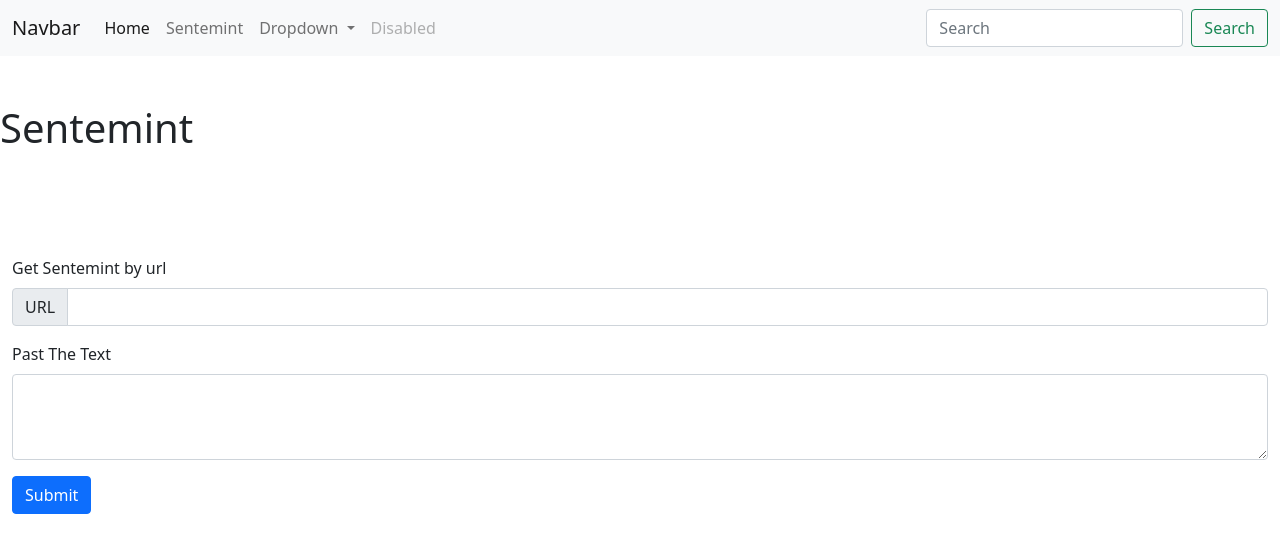
After one commit to meshalalsultan/Django-Stock-Precction-App, a Django app: page /sentemint_index in a window 1280 px wide. The commit adds this page. Shown: the top 553 px of the page. Run offline with Django 3.2, Linux system fonts and the light colour scheme; parts of the project's set-up code (start-up, migrations or seed data) failed here and were passed over.

Commit message:
add sentemint

```diff
--- a/stockPred/templates/base.html
+++ b/stockPred/templates/base.html
@@ -24,7 +24,7 @@
                 <a class="nav-link active" aria-current="page" href="{% url 'home' %}">Home</a>
               </li>
               <li class="nav-item">
-                <a class="nav-link" href="{% url 'result' %}">Predection</a>
+                <a class="nav-link" href="{% url 'sentemint_index' %}">Sentemint</a>
               </li>
               <li class="nav-item dropdown">
                 <a class="nav-link dropdown-toggle" href="#" id="navbarDropdown" role="button" data-bs-toggle="dropdown" aria-expanded="false">
--- /dev/null
+++ b/stockPred/templates/sentemint_index.html
@@ -0,0 +1,38 @@
+<!DOCTYPE html>
+<html lang="en">
+<head>
+    <meta charset="UTF-8">
+    <meta name="viewport" content="width=device-width, initial-scale=1.0">
+    <title>sentemint</title>
+</head>
+<body>
+    {% extends 'base.html' %}
+    {% block content %}
+    <h1>
+        Sentemint
+    </h1>
+    <br><br>
+
+    <br><br>
+        <div class='container-fluid'>
+        <form action="{% url 'sentemint'%}">
+        {% csrf_token %}
+        <label for="basic-url" class="form-label">Get Sentemint by url</label>
+        <div class="input-group mb-3">
+        <span class="input-group-text" id="basic-addon3">URL</span>
+        <input name ='url1' type="text" class="form-control" id="basic-url" aria-describedby="basic-addon3">
+        </div>
+        <div class="mb-3">
+            <label for="exampleFormControlTextarea1" class="form-label">Past The Text</label>
+            <textarea name="text1" class="form-control" id="exampleFormControlTextarea1" rows="3"></textarea>
+          </div>
+
+          <input class="btn btn-primary" type="submit" value="Submit">
+
+
+        </form>
+
+
+    {% endblock %}
+</body>
+</html>
--- a/stockPred/urls.py
+++ b/stockPred/urls.py
@@ -3,5 +3,7 @@ from . import views
 
 urlpatterns = [
     path('', views.home , name='home'),
-    path('result/', views.result , name='result')
+    path('result/', views.result , name='result'),
+    path('sentemint_index' , views.sentemint_index , name='sentemint_index'),
+    path('sentemint/', views.sentemint , name='sentemint'),
 ]
--- a/stockPred/views.py
+++ b/stockPred/views.py
@@ -3,6 +3,17 @@ from datetime import datetime
 import investpy
 from . import profile
 from . import keras
+from . import Sammary
+from sklearn.feature_extraction.text import TfidfVectorizer
+from sklearn.metrics.pairwise import cosine_similarity
+from vaderSentiment.vaderSentiment import SentimentIntensityAnalyzer
+import nltk
+from nltk.corpus import stopwords
+
+nltk.download('stopwords')
+stop_words = stopwords.words('english')
+
+set(stopwords.words('english'))
 
 # Create your views here.
 def home(request):
@@ -21,3 +32,30 @@ def result(request ):
 
     pred = keras.predict(stock,country,start_date,end_date)
     return render(request, 'result.html',{'stock' : stock , 'country' : country , 'startDate' : start_date , 'endDate' : end_date , 'co_profile': co_profile , 'pred':pred})
+
+def sentemint_index(request):
+    return render(request , 'sentemint_index.html')
+
+def sentemint(request):
+    stop_words = stopwords.words('english')
+    text1 = request.GET['text1'].lower()
+
+    processed_doc1 = ' '.join([word for word in text1.split() if word not in stop_words])
+    sa = SentimentIntensityAnalyzer()
+    dd = sa.polarity_scores(text=processed_doc1)
+    compound = round((1 + dd['compound'])/2, 2)
+    summary_result = Sammary.sumy_summarizer(text1)
+
+    '''
+    if raw_text  = request.GET['url1'] > 0:
+
+        docx = Sammary.analyze_text(raw_text)
+        ht = Sammary.displacy.render(docx,style="ent")
+        ht = ht.replace("\n\n","\n")
+    else:
+        pass
+    '''
+
+
+
+    return render(request, 'sentemint.html' , {'final':compound , 'text1':text1 , 'summary_result':summary_result})
```
Also changed, not shown: stockPred/Sammary.py (added, +31 -0 lines), stockPred/sentemint.py (added, +22 -0 lines), stockPred/templates/sentemint.html (added, +42 -0 lines).
